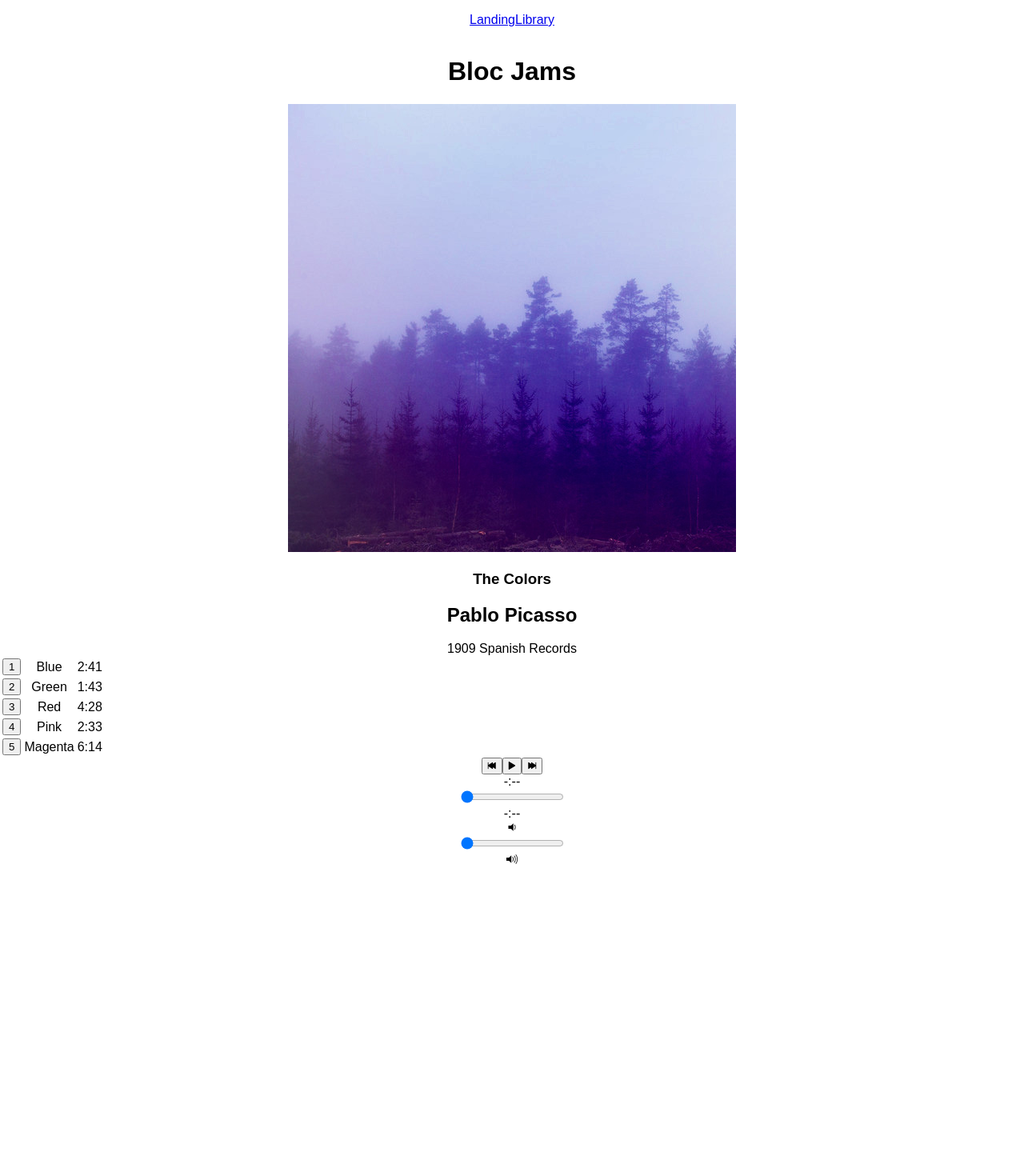
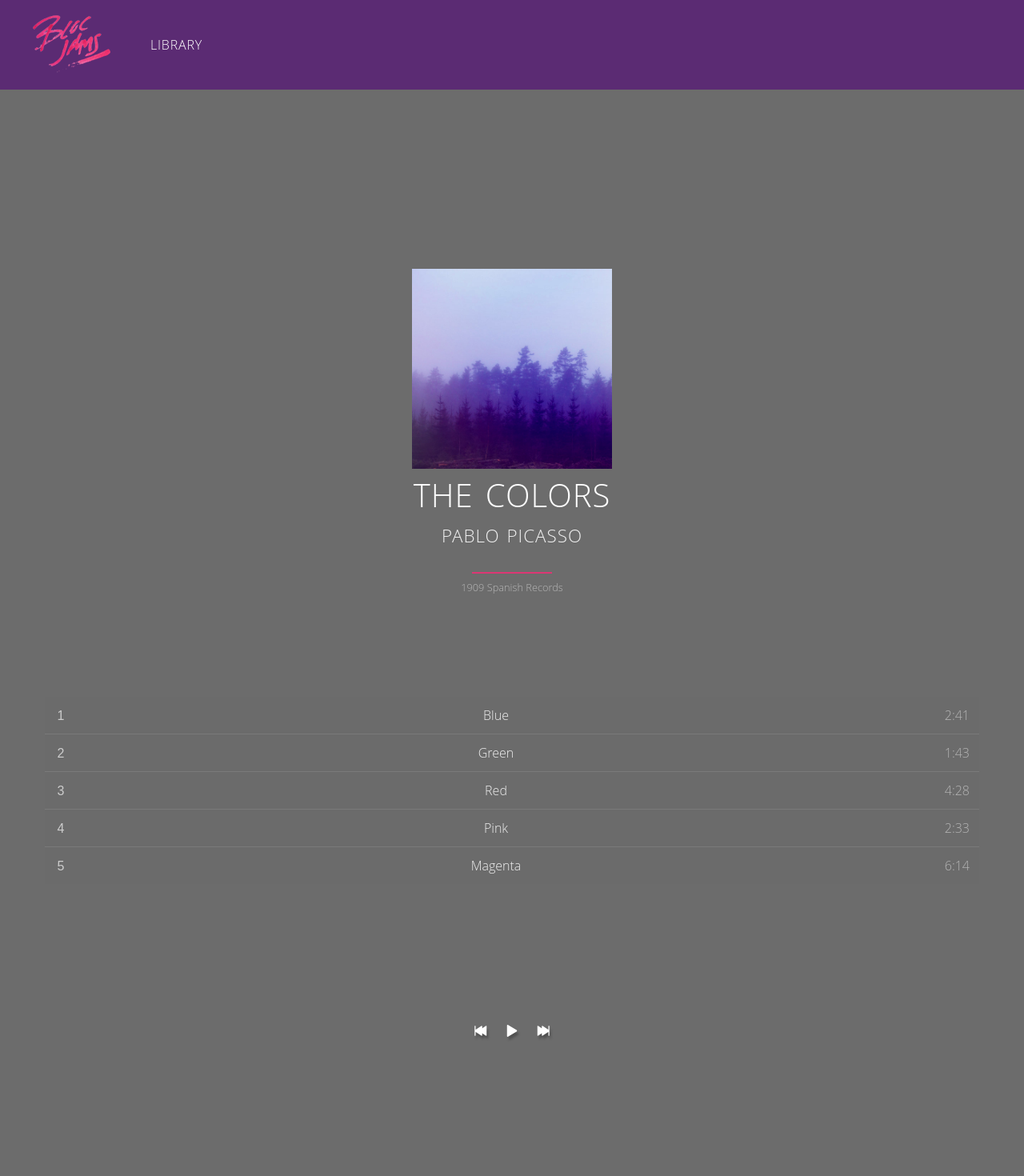
Before and after one commit to CRBryant/bloc-jams-react, a React (Create React App) app: page /album/the-colors in a window 1280 px wide. Shown: the top 1470 px of the page at 80% size. Before the commit the page ends 1084 px from the top, so only its background shows below. Built offline with nearby package versions, Linux system fonts and the light colour scheme.

Commit message:
Added functionality and styling WIP

```diff
--- a/src/App.css
+++ b/src/App.css
@@ -1,5 +1,15 @@
+/* --- BASIC SETUP --- */
+
 * {
+  margin: 0;
+  padding: 0;
   box-sizing: border-box;
+}
+html,
+body {
+  font-family: 'Arial', sans-serif;
+  font-weight: 300;
+  overflow-x: hidden;
 }
 
 html {
@@ -7,18 +17,126 @@ html {
 }
 
 body {
-  font-family: 'Arial', sans-serif;
-  color: #000;
+  color: #fff;
   min-height: 100%;
+}
+
+/* --- REUSABLE COMPONENTS --- */
+
+section {
+  padding: 80px 0;
+  margin-bottom: 30px;
+}
+
+header {
+  padding: 0;
+  margin: 0;
+}
+
+/* --- HEADINGS --- */
+
+h1,
+h2,
+h3 {
+  font-weight: 300;
+  text-transform: uppercase;
+}
+
+h1 {
+  margin-top: 0;
+  margin-bottom: 20px;
+  color: #fff;
+  font-size: 200%;
+  word-spacing: 4px;
+  letter-spacing: 1px;
+}
+
+h2 {
+  font-size: 180%;
+  word-spacing: 2px;
+  text-align: center;
+  margin-bottom: 30px;
+  letter-spacing: 1px;
+}
+
+h3 {
+  font-size: 110%;
+  margin-bottom: 15px;
+}
+
+h2:after {
+  display: block;
+  height: 2px;
+  background-color: rgba(233,50,117);
+  content: " ";
+  width: 100px;
+  margin: 0 auto;
+  margin-top: 30px;
 }
 
 nav {
   position: relative;
   padding: 1rem;
+  background-color: rgba(80,0,120,0.6);
+  z-index: 1;
+}
+
+nav .logo {
+  position: relative;
+  left: 1.5rem;
+  cursor: pointer;
+}
+
+nav .links-container {
+  display: table;
+  position: absolute;
+  top: 0;
+  right: 0;
+  height: 100px;
+  color: white;
+  text-decoration: none;
+}
+
+nav a {
+  display: table-cell;
+  position: relative;
+  height: 100%;
+  padding-left: 1.5rem;
+  padding-right: 1.5rem;
+  vertical-align: middle;
+  color: white;
+  font-size: 1rem;
+  letter-spacing: 0.05rem;
+  font-weight: 300;
+  text-transform: uppercase;
+  text-decoration: none;
+  cursor: pointer;
+}
+
+nav a:hover {
+  color: rgba(233,50,117);
+}
+
+.container {
+  margin: 0 auto;
+  max-width: 64rem;
+}
+
+.container .narrow {
+  max-width: 56rem;
+}
+
+main {
+  width: 100%;
+  max-width: 1200px;
+  margin: 4rem auto 150px;
+  padding: 0 1rem;
+  box-sizing: border-box;
 }
 
 .App {
   text-align: center;
+  background-color: #6c6c6c;
 }
 
 .App-logo {
--- a/src/App.js
+++ b/src/App.js
@@ -11,10 +11,9 @@ class App extends Component {
       <div className="App">
         <header>
           <nav>
-            <Link to='/'>Landing</Link>
+            <Link to='/'><img src="./../assets/images/bloc_jams_logo.png" alt="Bloc Jams Landing"/></Link>
             <Link to='/library'>Library</Link>
           </nav>
-          <h1>Bloc Jams</h1>
         </header>
         <main>
           <Route exact path="/" component={Landing} />
--- a/src/components/Album.css
+++ b/src/components/Album.css
@@ -1,9 +1,67 @@
+body {
+  background-repeat: no-repeat;
+  background-attachment: fixed;
+  background-position: center center;
+  background-size: cover;
+  color: white;
+  font-family: 'Open Sans', sans-serif;
+}
+
+#album-info {
+  overflow: hidden;
+}
+
+#album-cover-art {
+  position: relative;
+  width: 250px;
+  max-width: 33%;
+}
+
+#album-title {
+  font-size: 2.5rem;
+  margin: 0;
+}
+
+h2.artist {
+  font-weight: 100;
+  font-size: 1.4rem;
+  margin: 0.5rem;
+  opacity: 0.9;
+}
+
+#release-info {
+  opacity: 0.5;
+  font-size: 0.8rem;
+}
+
+#song-list {
+  border-collapse: collapse;
+  clear: both;
+  font-weight: 100;
+  margin-top: 3rem;
+  width: 100%;
+}
+
+#song-number-column {
+  width: 40px;
+}
+
+#song-duration-column {
+  width: 80px;
+}
+
+.song-actions button {
+  font-size: 1rem;
+}
+
 tr {
+  border-bottom: 1px solid hsla(0, 0%, 100%, 0.1);
+  background: hsla(0, 0%, 0%, 0.01);
   transition: all 0.2s ease;
 }
 
 tr:focus {
-  outline: #ccc;
+  outline: rgba(233,50,117);
 }
 
 tr:hover .ion-play,
@@ -26,3 +84,62 @@ tr:hover {
   background: hsla(0, 0, 0, 0.05);
   cursor: pointer;
 }
+
+tr.playing {
+  background: hsla(0, 0%, 0%, 0.1);
+}
+
+tr:hover .song-title {
+  color: hsla(0, 0%, 100%, 1);
+}
+
+tr:last-child {
+  border: none;
+}
+
+td {
+  padding: 0.75rem;
+}
+
+tr button {
+  border: none;
+  background: none;
+  padding: 0;
+  color: #fff;
+  cursor: pointer;
+}
+
+tr button:focus {
+  outline: none;
+  text-shadow: 2px 4px 3px hsla(0, 0%, 0%, 0.25);
+}
+
+tr button:focus .song-number {
+  display: none;
+}
+
+tr button:focus .ion-play {
+  display: block;
+}
+
+tr.playing button:focus .song-number,
+tr.playing button:focus .ion-play {
+  display: none;
+}
+
+tr.playing button:focus .ion-pause {
+  display: block;
+}
+
+.song-number {
+  color: hsla(0, 0%, 100%, 0.66);
+}
+
+.song-title {
+  color: hsla(0, 0%, 100%, 0.9);
+}
+
+.song-duration {
+  color: hsla(0, 0%, 100%, 0.5);
+  text-align: right;
+}
--- a/src/components/Landing.css
+++ b/src/components/Landing.css
@@ -1,10 +1,13 @@
 .hero-title {
+  background-image: url(/assets/images/blurred_backgrounds/blur_bg_3.jpg);
+  background-size: cover;
   background-position: center;
   height: 400px;
   font-size: 4rem;
   font-weight: 300;
   left: 0;
   letter-spacing: 0.5rem;
+  line-height: 200px;
   margin: 0;
   text-align: center;
   text-transform: uppercase;
@@ -13,6 +16,7 @@
 }
 
 .selling-points {
+  margin-top: 50px;
   position: relative;
 }
 
--- a/src/components/Landing.js
+++ b/src/components/Landing.js
@@ -4,7 +4,6 @@ import './Landing.css';
 const Landing = () => (
   <section className="landing">
     <h1 className="hero-title">Turn the music up!</h1>
-
     <section className="selling-points">
       <div className="point">
         <h2 className="point-title">Choose your music</h2>
--- a/src/components/Library.css
+++ b/src/components/Library.css
@@ -1,28 +1,39 @@
-.album-info {
+.library .album {
+  display: block;
+  position: relative;
+  padding: 1rem;
   text-align: center;
-  height: 250px;
-  width: 250px;
-  margin: 10px auto;
-  color: #fff;
+  width: 30%;
+  text-decoration: none;
+  opacity: 0.9;
+  color: rgba(255, 255, 255, 0.6);
 }
 
-.album-cover {
-  height: 300px;
-  width: 300px;
-  box-shadow: 10px 10px 10px #000;
+.library .album:hover {
+  color: rgba(255, 255, 255, 1);
+  opacity: 1;
 }
 
-.album-title {
-  position: relative;
-  font-size: 24px;
+.library img {
+  width: 100%;
 }
 
-.album-artist {
-  position: relative;
-  font-size: 16px;
+.library div {
+  font-size: 1rem;
+  font-weight: 300;
 }
 
-.album-songs {
-  position: relative;
-  font-size: 12px;
+.library div {
+  font-size: 1rem;
+  font-weight: 300;
 }
+
+.library .album-title {
+  font-size: 1.25rem;
+}
+
+.library .album-artist,
+.library .album-song-count {
+  font-size: 0.8rem;
+  opacity: 0.7;
+}
--- a/src/components/Library.js
+++ b/src/components/Library.js
@@ -17,11 +17,11 @@ class Library extends Component {
       <section className="library">
         {
           this.state.albums.map( (album, index) =>
-            <Link to={`/album/${album.slug}`} key={index}>
+            <Link to={`/album/${album.slug}`} key={index} className='album'>
               <img src={album.albumCover} alt={album.title} />
-              <div>{album.title}</div>
-              <div>{album.artist}</div>
-              <div>{album.songs.length} songs</div>
+              <div className='album-title'>{album.title}</div>
+              <div className='album-artist'>{album.artist}</div>
+              <div className='album-song-count'>{album.songs.length} songs</div>
             </Link>
           )
         }
--- a/src/components/PlayerBar.css
+++ b/src/components/PlayerBar.css
@@ -0,0 +1,28 @@
+.player-bar {
+  position: relative;
+}
+
+#buttons button {
+  border: none;
+  background: none;
+  text-align: center;
+  font-size: 20px;
+  display: inline-block;
+  color: #fff;
+  text-shadow: 2px 4px 3px hsla(0, 0%, 0%, 0.25);
+  padding: 0.8rem;
+}
+
+#time-control {
+  display: block;
+  float: left;
+  width: 25%;
+  text-align: center;
+}
+
+#volume-control {
+  display: block;
+  float: right;
+  width: 25%;
+  text-align: center;
+}
--- a/src/components/PlayerBar.js
+++ b/src/components/PlayerBar.js
@@ -1,4 +1,5 @@
 import React, { Component } from 'react';
+import './PlayerBar.css';
 
 class PlayerBar extends Component {
   render() {
@@ -8,7 +9,7 @@ class PlayerBar extends Component {
           <button id="previous" onClick={this.props.handlePrevClick} >
             <span className="ion-skip-backward"></span>
           </button>
-          <button id="play-pause" onClick={this.props.handleSongClick} >
+          <button id="play-pause" onClick={this.props.handleSongClick} data-play-state={this.props.isPlaying ? 'playing' : 'paused'}>
             <span className={this.props.isPlaying ? 'ion-pause' : 'ion-play'}></span>
           </button>
           <button id="next" onClick={this.props.handleNextClick} >
```
Also changed, not shown: src/blur_bg_3.jpg (added).
